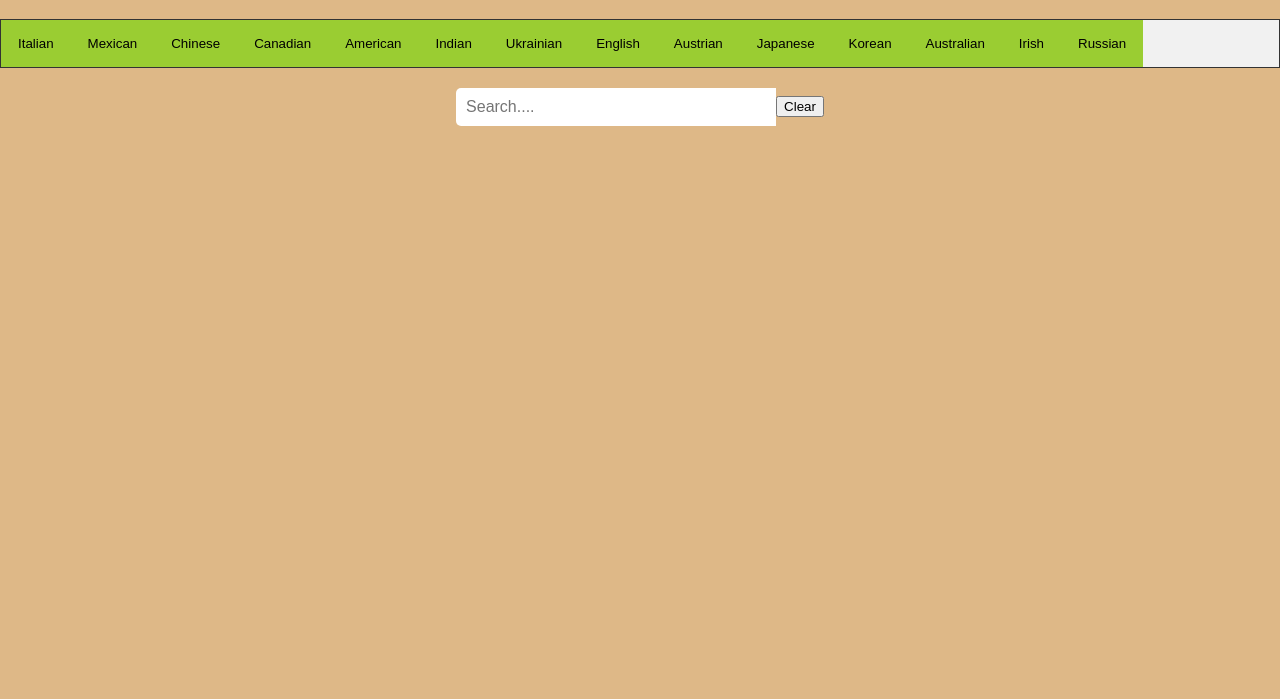
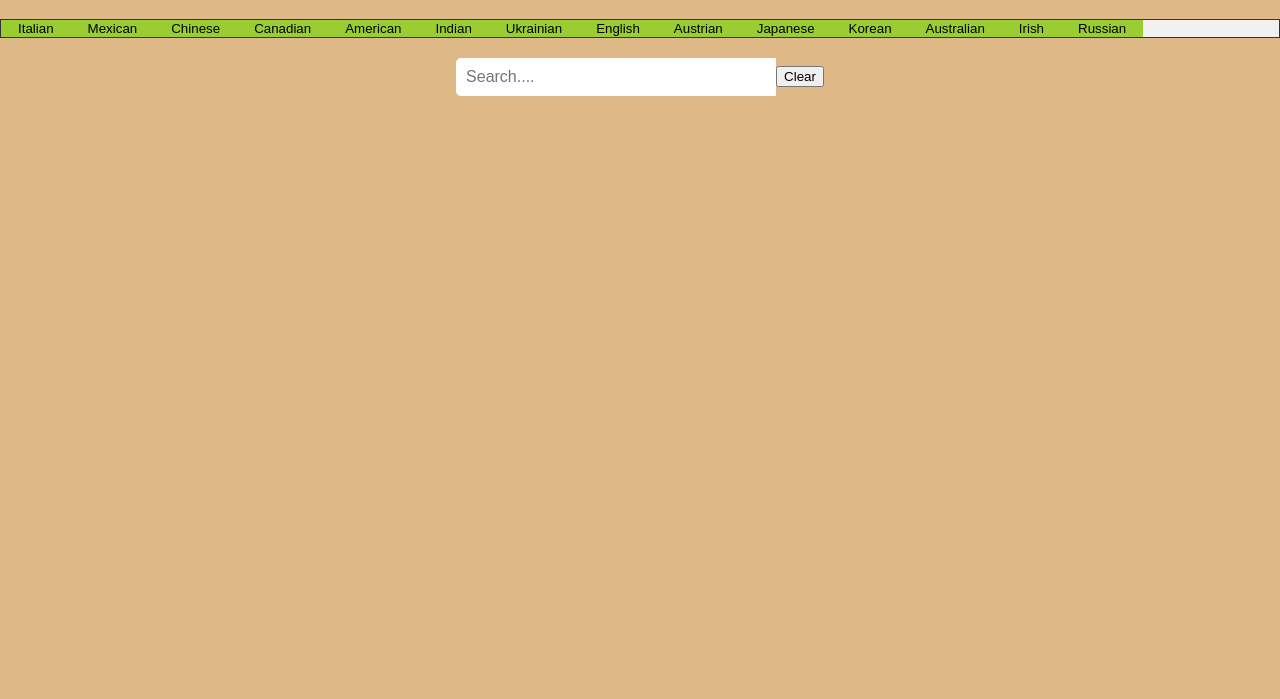
Before and after one commit to George8918/phase-1-project-cuisine-picture-app, a plain HTML site: page index.html in a window 1280 px wide. Shown: the part 101-800 px from the top of the page. Drawn offline with Linux system fonts and the light colour scheme; no server answers.

```diff
--- a/style.css
+++ b/style.css
@@ -28,8 +28,8 @@
     float: left;
     border: none;
     outline: none;
-    cursor: pointer;
-    padding: 16px 17px;
+    cursor: ;
+    padding: 1px 17px;
     transition: background-color 0.3s ease;
   }
 
```
